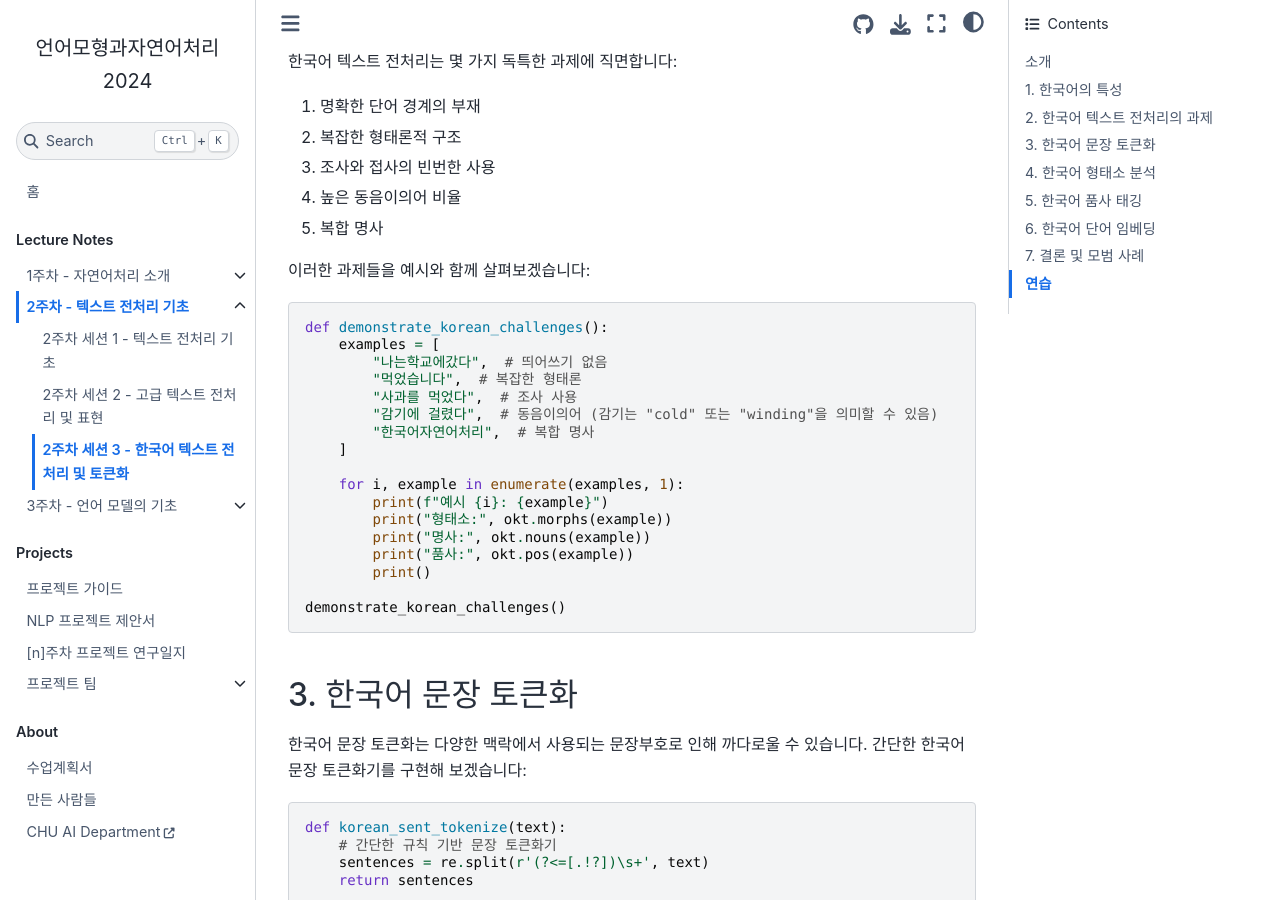
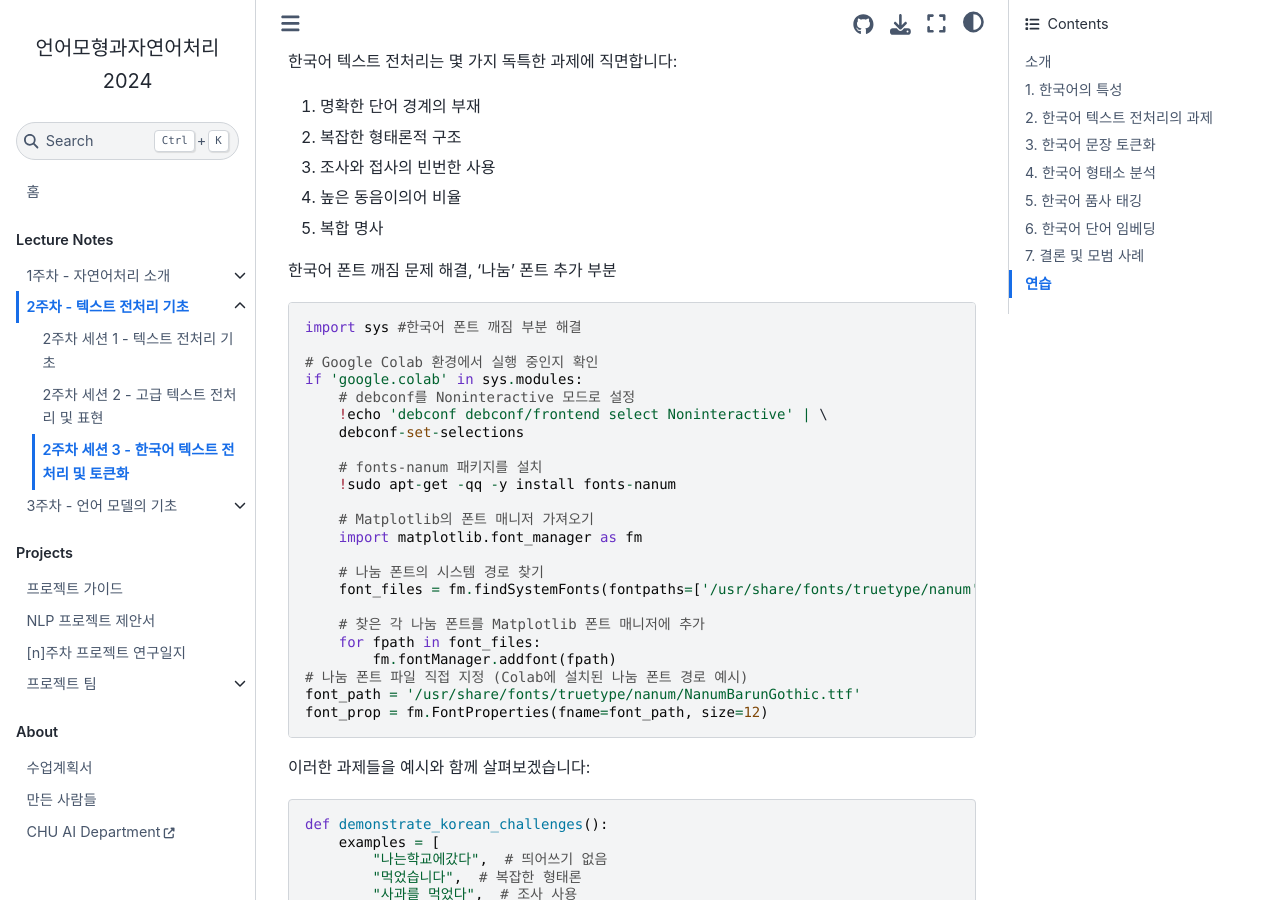
Before and after one commit to entelecheia/intronlp-2024, a Jupyter Book: the page built from book/ko/week02/session3.md, in a window 1280 px wide and 900 px high, scrolled down 1416 px. Built offline with Jupyter Book 1.0.4 settings and Sphinx 7.4.7 and the Sphinx Book theme 1.1.4, drawn with Linux system fonts in a browser that asks for light colours; some of the changed text lies outside the part shown.

Commit message:
fix: resolve issue causing function to not execute
- Fixed an issue where Korean fonts were not displaying correctly by adjusting the font settings.
- Resolved a code execution error caused by an incorrect variable reference, allowing the code to run as expected.

````diff
--- a/book/ko/week02/session3.md
+++ b/book/ko/week02/session3.md
@@ -65,6 +65,32 @@
 4. 높은 동음이의어 비율
 5. 복합 명사
 
+한국어 폰트 깨짐 문제 해결, '나눔' 폰트 추가 부분
+```python
+import sys #한국어 폰트 깨짐 부분 해결
+
+# Google Colab 환경에서 실행 중인지 확인
+if 'google.colab' in sys.modules:
+    # debconf를 Noninteractive 모드로 설정
+    !echo 'debconf debconf/frontend select Noninteractive' | \
+    debconf-set-selections
+
+    # fonts-nanum 패키지를 설치
+    !sudo apt-get -qq -y install fonts-nanum
+
+    # Matplotlib의 폰트 매니저 가져오기
+    import matplotlib.font_manager as fm
+
+    # 나눔 폰트의 시스템 경로 찾기
+    font_files = fm.findSystemFonts(fontpaths=['/usr/share/fonts/truetype/nanum'])
+
+    # 찾은 각 나눔 폰트를 Matplotlib 폰트 매니저에 추가
+    for fpath in font_files:
+        fm.fontManager.addfont(fpath)
+# 나눔 폰트 파일 직접 지정 (Colab에 설치된 나눔 폰트 경로 예시)
+font_path = '/usr/share/fonts/truetype/nanum/NanumBarunGothic.ttf'
+font_prop = fm.FontProperties(fname=font_path, size=12)
+```
 이러한 과제들을 예시와 함께 살펴보겠습니다:
 
 ```python
@@ -173,8 +199,21 @@
 
 한국어 단어 임베딩은 언어의 형태론적 복잡성을 고려해야 합니다. 한국어 텍스트에 대해 간단한 Word2Vec 모델을 훈련시켜 보겠습니다:
 
+수정된 내용:
+1. t-SNE를 사용하기 위해 scikit-learn에서 TSNE를 import함.
+2. word_vectors를 NumPy 배열로 변환하여 t-SNE 입력으로 사용하도록 수정함.
+3. t-SNE에서 perplexity 값을 데이터 수에 맞춰 2로 낮춤.
+
 ```python
+import numpy as np  # NumPy 임포트 (수정된 부분)
+from gensim.models import Word2Vec
+from sklearn.manifold import TSNE  # scikit-learn에서 TSNE를 임포트 (수정된 부분)
+import matplotlib.pyplot as plt
+from konlpy.tag import Okt
+
+# Word2Vec 학습 함수
 def train_korean_word2vec(sentences, vector_size=100, window=5, min_count=1):
+    okt = Okt()  # Okt 인스턴스 생성
     tokenized_sentences = [okt.morphs(sent) for sent in sentences]
     model = Word2Vec(tokenized_sentences, vector_size=vector_size, window=window, min_count=min_count)
     return model
@@ -192,7 +231,10 @@
 # 단어 임베딩 시각화
 def plot_korean_word_embeddings(model, words):
     word_vectors = [model.wv[word] for word in words if word in model.wv]
-    tsne = TSNE(n_components=2, random_state=42)
+    word_vectors = np.array(word_vectors)  # 리스트를 NumPy 배열로 변환 (수정된 부분)
+
+    # TSNE의 perplexity 값을 2로 낮춤 (수정된 부분)
+    tsne = TSNE(n_components=2, random_state=42, perplexity=2)
     embedded = tsne.fit_transform(word_vectors)
 
     plt.figure(figsize=(12, 8))
@@ -207,7 +249,9 @@
     plt.tight_layout()
     plt.show()
 
+okt = Okt()  # Okt 인스턴스 생성
 plot_korean_word_embeddings(w2v_model, okt.morphs("나 학교 공부 한국어 책 좋아하다"))
+
 ```
 
 ## 7. 결론 및 모범 사례
````
